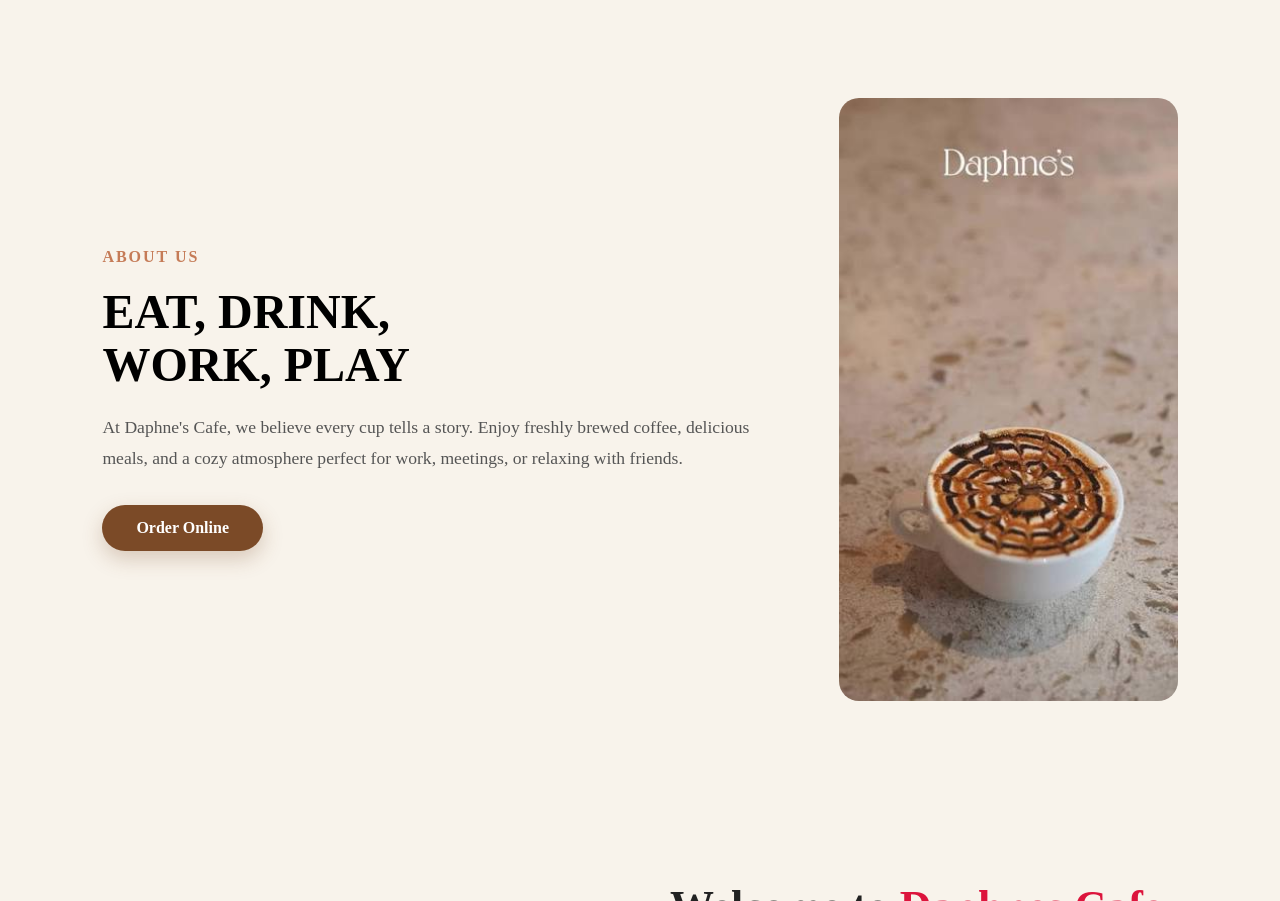
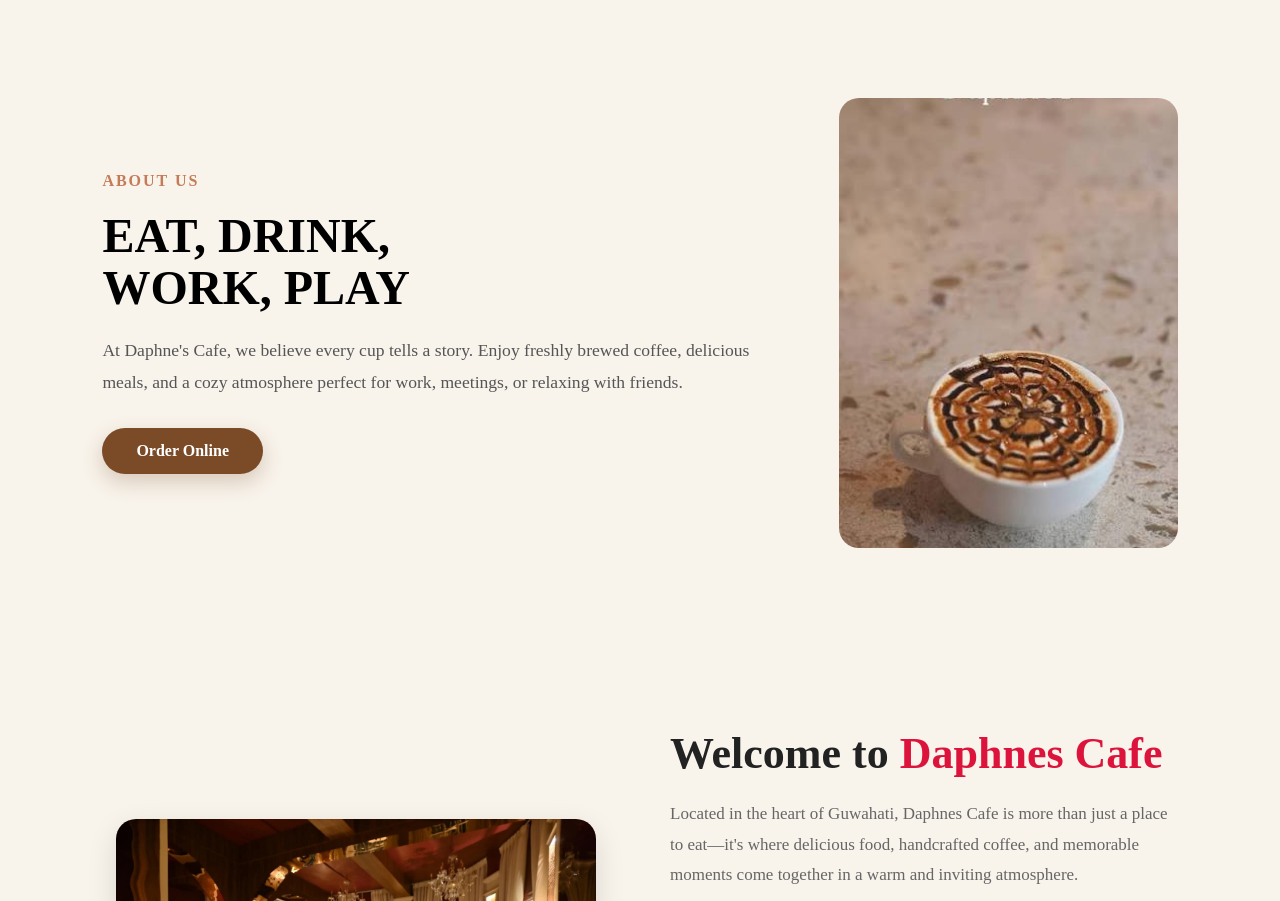
Before and after one commit to upadhyayakundan326-png/daphnes, a Next.js app: page / in a window 1280 px wide. Shown: the part 802-1703 px from the top of the page. Built offline with nearby package versions, Linux system fonts and the light colour scheme.

Commit message:
fix the size of features coffe img for desktop

```diff
--- a/components/hero/features.css
+++ b/components/hero/features.css
@@ -35,6 +35,8 @@
     display:flex;
     justify-content:center;
     transition:.4s;
+    width: 300px;
+    height: 450px;
 }
 
 .about-image:hover{
--- a/components/hero/features.jsx
+++ b/components/hero/features.jsx
@@ -46,8 +46,8 @@ viewport={{once:false,amount:0.3}}
   <Image
     src="/coffe.jpg"
     alt="Coffee"
-    width={400}
-    height={500}
+    width={300}
+    height={350}
     className="coffee-image"
   />
 </div>
```
